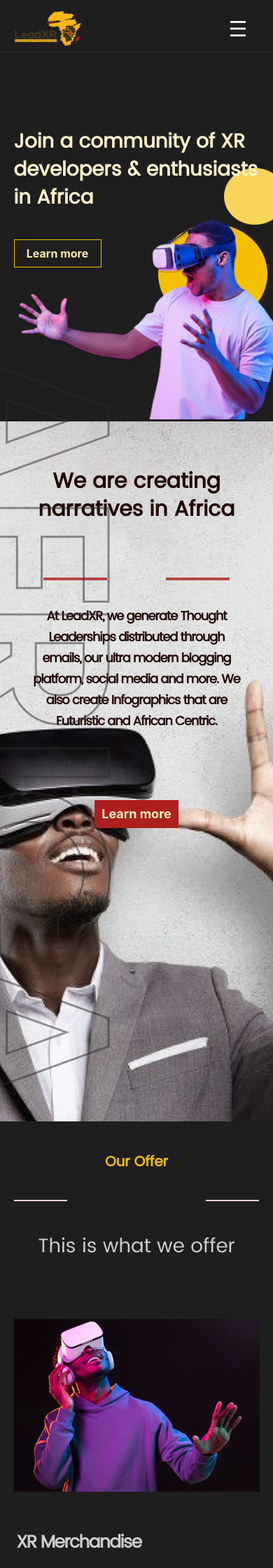
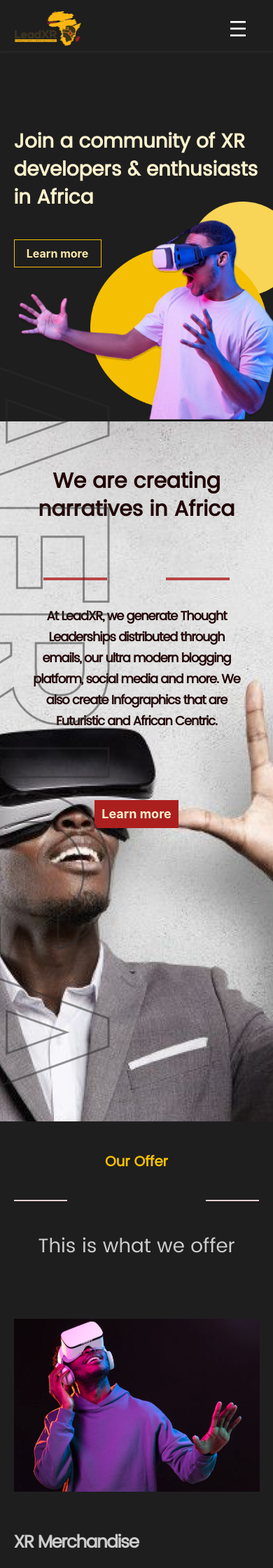
Before and after one commit to LEAD-Technologies/Front_End_XR, a PHP site: page / in a window 390 px wide. Shown: the top 2240 px of the page at 70% size. Run offline with PHP 8.4, Linux system fonts and the light colour scheme; some web fonts are replaced.

Commit message:
sixth commit

```diff
--- a/index.html
+++ b/index.html
@@ -96,7 +96,7 @@
     <sections class="offer">
         <div class="container">
             <div class="text">
-                <h2>Our Offer</h2>
+                <h2 class="offer">Our Offer</h2>
                 <div class="span_contain">
                     <span></span>
                     <span></span>
--- a/style.css
+++ b/style.css
@@ -923,6 +923,12 @@ footer .container .social_links .list span {
 }
 
 @media only screen and (max-width: 968px) {
+    .home .container .img .img2 {
+        width: 60%;
+    }
+    .home .container .img .img3 {
+        width: 30%;
+    }
     .offer .container .content .text {
         width: 90%;
         padding-left: 50px;
@@ -1101,6 +1107,14 @@ footer .container .social_links .list span {
         top: 2.5rem;
     }
 
+    .home .container .img .img3 {
+        width: 20%;
+    }
+    .home .container .img .img2 {
+        width: 43%;
+        top: 18rem;
+    }
+
     /* offer */
 
     .offer .container .content {
@@ -1289,6 +1306,12 @@ footer .container .social_links .list span {
     .home .container .text {
         font-size: 28px;
     }
+    .home .container .img .img2 {
+        top: 22rem;
+    }
+    .home .container .img .img3 {
+        top: 18rem;
+    }
     .store .container .text .para {
         font-size: 35px;
         line-height: 60px;
@@ -1300,7 +1323,7 @@ footer .container .social_links .list span {
     .offer .container .text {
         width: 100%;
     }
-    .offer .container .text h2 {
+    .offer .container .text .offer {
         width: 60%;
         text-align: center;
     }
@@ -1332,9 +1355,15 @@ footer .container .social_links .list span {
     .home .container .img img {
         width: 100%;
     }
-    .about .about_container .title {
+    .home .container .img .img2 {
+        width: 65%;
+    }
+    .home .container .img .img3 {
+        width: 30%;
+    }
+    /* .about .about_container .title {
 
-    }
+    } */
     .offer .container .text .span_contain {
         width: 350px;
     }
```
Also changed, not shown: other parts of style.css (+30 -27 lines), about.html (added).
